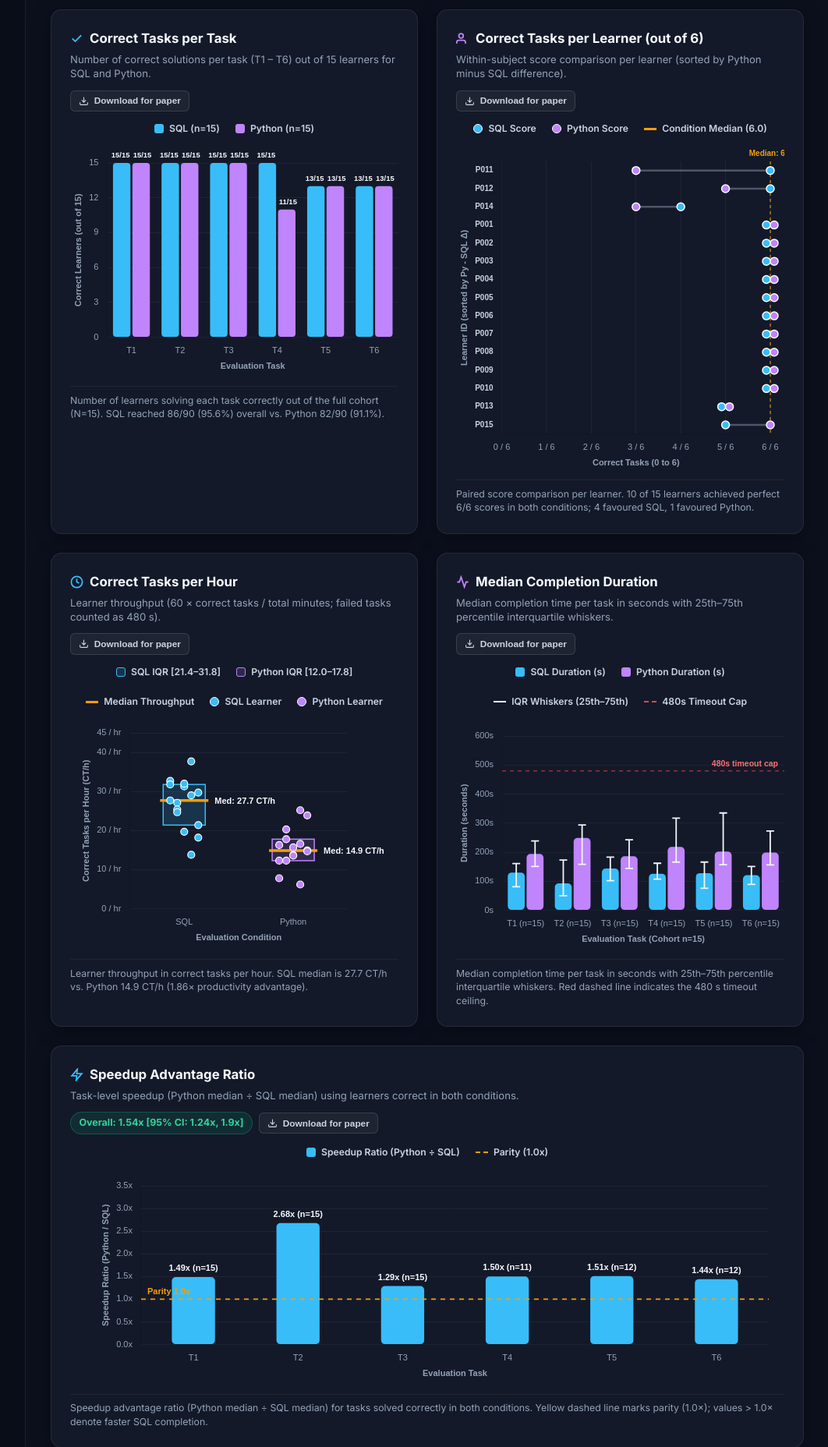
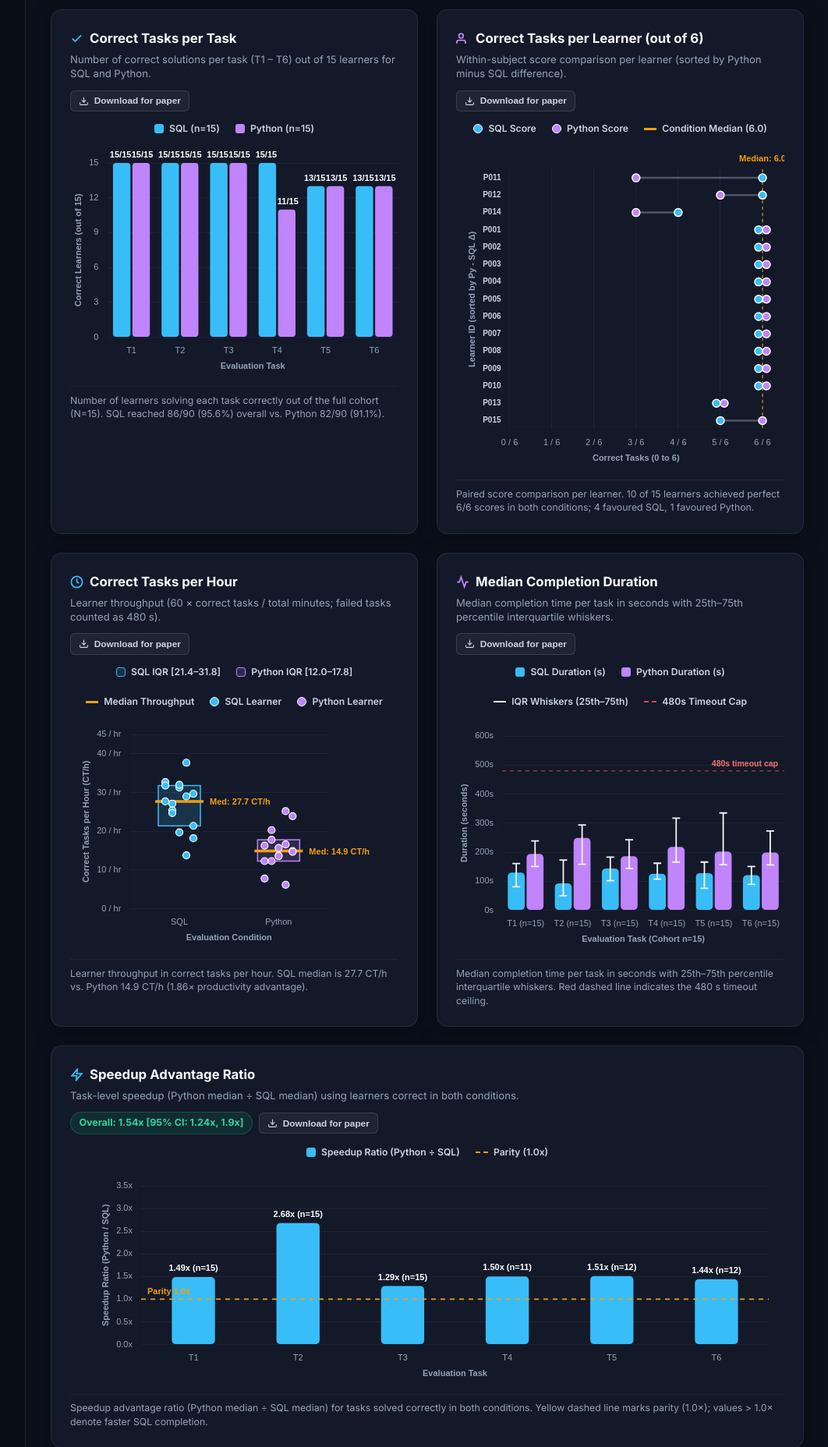
Before and after one commit to DeathKnell837/querylearn, a Flask app: page /dashboard/charts in a window 1280 px wide. Shown: the part 348-2204 px from the top of the page at 78% size, without its empty margins (202-1264 px from the left). Run offline with Flask 3, Linux system fonts and the light colour scheme; a user stored in the database is signed in; data comes from the database, SQL or seed files in the repository.

Commit message:
fix(charts): polish label contrast, dumbbell top spacing, amber medians, and fix paper export serialization

```diff
--- a/templates/dashboard/charts.html
+++ b/templates/dashboard/charts.html
@@ -656,7 +656,8 @@
                 meta.data.forEach((bar, index) => {
                     const val = dataset.data[index];
                     const text = `${val}/15`;
-                    ctx.fillStyle = isExport ? '#000000' : '#f8fafc';
+                    ctx.fillStyle = isExport ? '#000000' : '#ffffff';
+                    ctx.font = '700 11px Inter, sans-serif';
                     const xOffset = datasetIndex === 0 ? -1.5 : 1.5;
                     ctx.fillText(text, bar.x + xOffset, bar.y - 7);
                 });
@@ -731,6 +732,7 @@
         id: 'dumbbellPlugin',
         afterDatasetsDraw(chart) {
             const { ctx, chartArea, scales: { x, y } } = chart;
+            if (!x || !y || !chartArea) return;
             const isExport = chart.options.plugins?.paperExportMode;
 
             ctx.save();
@@ -745,11 +747,11 @@
             ctx.stroke();
             ctx.setLineDash([]);
 
-            // Label for reference line placed in free space above top row
+            // Label for reference line placed in free space above top row with generous padding
             ctx.fillStyle = isExport ? '#000000' : '#f59e0b';
-            ctx.font = '700 10px Inter, sans-serif';
+            ctx.font = '700 11px Inter, sans-serif';
             ctx.textAlign = 'center';
-            ctx.fillText('Median: 6.0', xMed, chartArea.top - 7);
+            ctx.fillText('Median: 6.0', xMed, chartArea.top - 10);
 
             // Draw horizontal dumbbell rows
             learnerScores.forEach((l, idx) => {
@@ -817,7 +819,7 @@
             indexAxis: 'y',
             responsive: true,
             maintainAspectRatio: false,
-            layout: { padding: { top: 22, right: 18 } },
+            layout: { padding: { top: 32, right: 28, left: 10, bottom: 6 } },
             plugins: {
                 legend: { display: false },
                 tooltip: {
@@ -868,6 +870,7 @@
         id: 'ctStripPlugin',
         afterDatasetsDraw(chart) {
             const { ctx, scales: { x, y } } = chart;
+            if (!x || !y) return;
             const isExport = chart.options.plugins?.paperExportMode;
 
             const conditions = [
@@ -899,7 +902,7 @@
                 ctx.stroke();
 
                 // 3. Median value label placed cleanly to the right of the IQR box in whitespace
-                ctx.fillStyle = isExport ? '#000000' : '#f8fafc';
+                ctx.fillStyle = isExport ? '#000000' : '#f59e0b';
                 ctx.font = '700 11px Inter, sans-serif';
                 ctx.textAlign = 'left';
                 ctx.fillText(`Med: ${cond.stats.median} CT/h`, xCenter + (boxW / 2) + 12, yMed + 4);
@@ -942,7 +945,7 @@
         options: {
             responsive: true,
             maintainAspectRatio: false,
-            layout: { padding: { top: 20, right: 65, left: 10, bottom: 6 } },
+            layout: { padding: { top: 22, right: 90, left: 10, bottom: 6 } },
             plugins: {
                 legend: { display: false },
                 tooltip: {
@@ -987,6 +990,7 @@
         id: 'durationWhiskersPlugin',
         afterDatasetsDraw(chart) {
             const { ctx, scales: { x, y } } = chart;
+            if (!x || !y) return;
             const isExport = chart.options.plugins?.paperExportMode;
 
             // Draw 480s timeout cap dashed line
@@ -1125,6 +1129,7 @@
         id: 'speedupLabelsPlugin',
         afterDatasetsDraw(chart) {
             const { ctx, scales: { x, y } } = chart;
+            if (!x || !y) return;
             const isExport = chart.options.plugins?.paperExportMode;
 
             // Draw 1.0x parity line across chart
@@ -1151,7 +1156,7 @@
                 const t = tasks[index];
                 const ratioNum = parseFloat(t.speed_ratio) || 1.0;
                 const text = `${ratioNum.toFixed(2)}x (n=${t.speed_ratio_n || 15})`;
-                ctx.fillStyle = isExport ? '#000000' : '#f8fafc';
+                ctx.fillStyle = isExport ? '#000000' : '#ffffff';
                 ctx.font = '700 11px Inter, sans-serif';
                 ctx.textAlign = 'center';
                 ctx.fillText(text, bar.x, bar.y - 8);
@@ -1279,6 +1284,7 @@
         id: 'compIqrPlugin',
         afterDatasetsDraw(chart) {
             const { ctx, scales: { x, y } } = chart;
+            if (!x || !y) return;
             const isExport = chart.options.plugins?.paperExportMode;
             const sqlStats = compData.sql || { median: 16.0, q1: 15.0, q3: 16.0 };
             const pyStats = compData.python || { median: 12.0, q1: 11.0, q3: 14.0 };
@@ -1311,7 +1317,7 @@
                 ctx.stroke();
 
                 // 3. Median value label placed cleanly to the right of the IQR box in whitespace
-                ctx.fillStyle = isExport ? '#000000' : '#f8fafc';
+                ctx.fillStyle = isExport ? '#000000' : '#f59e0b';
                 ctx.font = '700 11px Inter, sans-serif';
                 ctx.textAlign = 'left';
                 ctx.fillText(`Med: ${cond.stats.median}`, xCenter + (boxW / 2) + 12, yMed + 4);
@@ -1355,7 +1361,7 @@
         options: {
             responsive: true,
             maintainAspectRatio: false,
-            layout: { padding: { top: 20, right: 55, left: 10, bottom: 6 } },
+            layout: { padding: { top: 22, right: 80, left: 10, bottom: 6 } },
             plugins: {
                 legend: { display: false },
                 tooltip: {
@@ -1503,7 +1509,9 @@
         offCtx.fillRect(0, 0, width, height);
 
         // 2. Clone configuration and adapt to Paper Palette
-        const paperConfig = JSON.parse(JSON.stringify(srcChart.config));
+        const rawConfig = srcChart.config._config || srcChart.config;
+        const paperConfig = JSON.parse(JSON.stringify(rawConfig));
+        paperConfig.type = rawConfig.type || srcChart.config.type || 'bar';
         paperConfig.options = paperConfig.options || {};
         paperConfig.options.responsive = false;
         paperConfig.options.animation = false;
@@ -1598,6 +1606,7 @@
             options: paperConfig.options,
             plugins: plugins
         });
+        exportChartInstance.update();
 
         // Trigger PNG Download
         offCanvas.toBlob(blob => {
```
